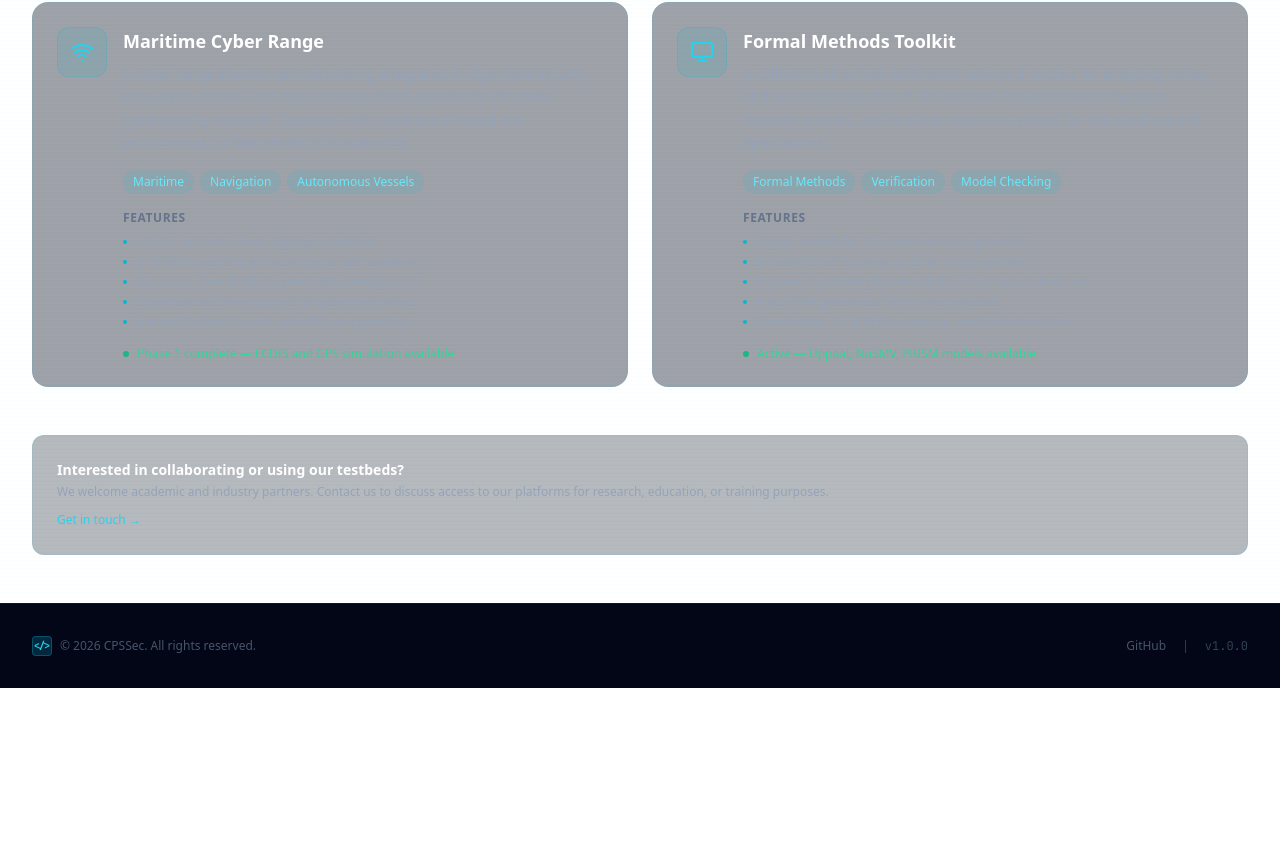
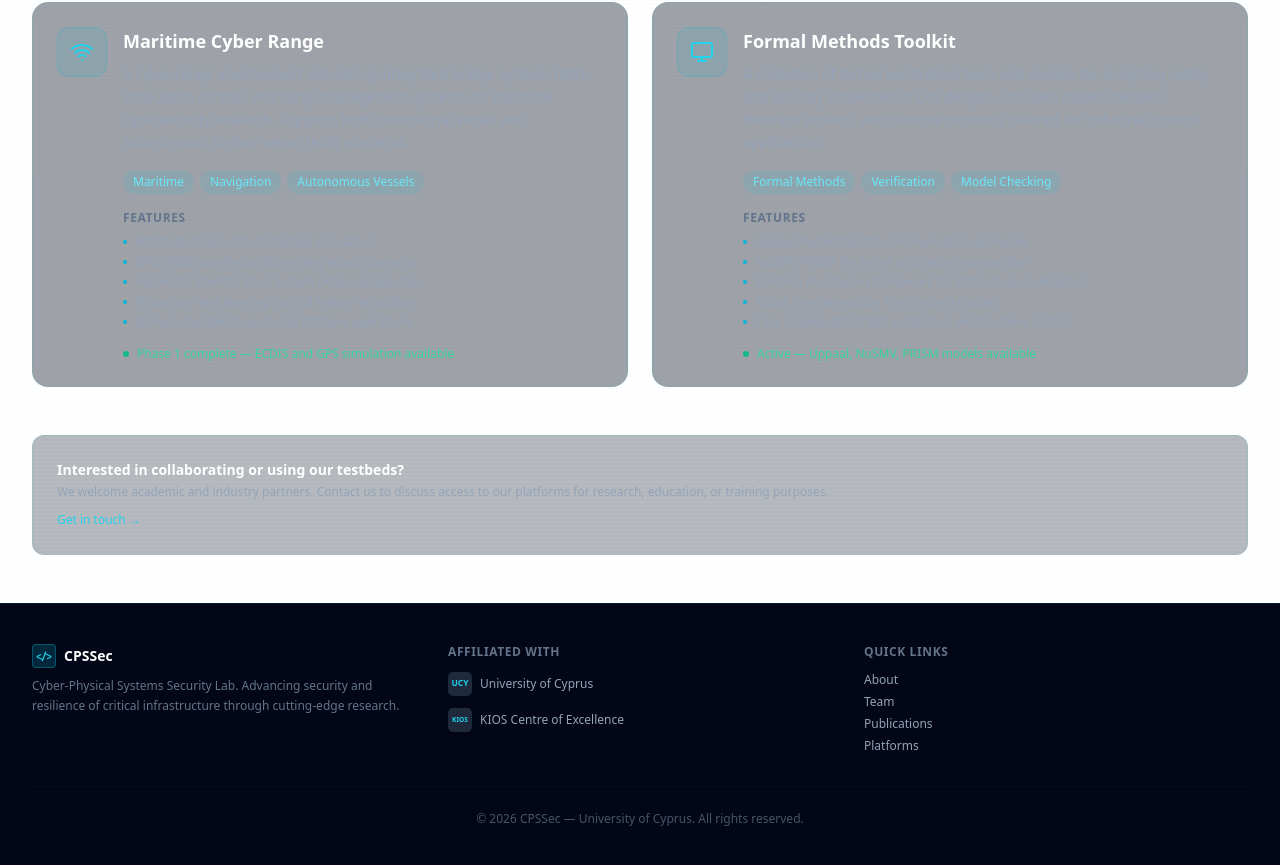
Before and after one commit to CPSsec-UCY/CPSsecWebsite, a Next.js app: page /platforms in a window 1280 px wide. Shown: the part 1099-1964 px from the top of the page. Before the commit the page ends 1787 px from the top, so only its background shows below. Built offline with nearby package versions, Linux system fonts and the light colour scheme.

Commit message:
update to css

```diff
--- a/app/layout.tsx
+++ b/app/layout.tsx
@@ -68,6 +68,7 @@ function Header() {
 
         <nav className="flex items-center gap-1 sm:gap-2">
           <NavLink href="/">Home</NavLink>
+          <NavLink href="/about">About</NavLink>
           <NavLink href="/team">Team</NavLink>
           <NavLink href="/publications">Publications</NavLink>
           <NavLink href="/platforms">Platforms</NavLink>
@@ -91,19 +92,66 @@ function NavLink({ href, children }: { href: string; children: React.ReactNode }
 function Footer() {
   return (
     <footer className="border-t border-cyber-500/10 bg-slate-950">
-      <div className="mx-auto max-w-7xl px-4 py-8 sm:px-6 lg:px-8">
-        <div className="flex flex-col items-center justify-between gap-4 sm:flex-row">
-          <div className="flex items-center gap-2 text-xs text-slate-600">
-            <div className="h-5 w-5 rounded bg-cyber-500/20 border border-cyber-500/30 flex items-center justify-center">
-              <span className="text-cyber-400 font-mono text-[10px] font-bold">&lt;/&gt;</span>
+      <div className="mx-auto max-w-7xl px-4 py-10 sm:px-6 lg:px-8">
+        <div className="grid gap-8 sm:grid-cols-3">
+          <div>
+            <div className="flex items-center gap-2">
+              <div className="h-6 w-6 rounded bg-cyber-500/20 border border-cyber-500/30 flex items-center justify-center">
+                <span className="text-cyber-400 font-mono text-[10px] font-bold">&lt;/&gt;</span>
+              </div>
+              <span className="text-sm font-bold text-white">CPSSec</span>
             </div>
-            <span>&copy; {new Date().getFullYear()} CPSSec. All rights reserved.</span>
+            <p className="mt-2 text-xs text-slate-500 leading-relaxed">
+              Cyber-Physical Systems Security Lab. Advancing security and
+              resilience of critical infrastructure through cutting-edge research.
+            </p>
           </div>
-          <div className="flex items-center gap-4 text-xs text-slate-600">
-            <a href="#" className="hover:text-cyber-400 transition-colors">GitHub</a>
-            <span className="text-slate-700">|</span>
-            <span className="font-mono text-slate-700">v1.0.0</span>
+
+          <div className="flex flex-col gap-3">
+            <span className="text-xs font-semibold uppercase tracking-wider text-slate-500">
+              Affiliated With
+            </span>
+            <a
+              href="https://www.ucy.ac.cy"
+              target="_blank"
+              rel="noopener noreferrer"
+              className="inline-flex items-center gap-2 text-xs text-slate-400 hover:text-cyber-400 transition-colors"
+            >
+              <svg viewBox="0 0 40 40" className="h-6 w-6 shrink-0" fill="none">
+                <rect width="40" height="40" rx="8" className="fill-slate-800" />
+                <text x="20" y="24" textAnchor="middle" className="fill-cyber-400 text-[14px] font-bold" fontFamily="system-ui">UCY</text>
+              </svg>
+              <span>University of Cyprus</span>
+            </a>
+            <a
+              href="https://www.kios.ucy.ac.cy"
+              target="_blank"
+              rel="noopener noreferrer"
+              className="inline-flex items-center gap-2 text-xs text-slate-400 hover:text-cyber-400 transition-colors"
+            >
+              <svg viewBox="0 0 40 40" className="h-6 w-6 shrink-0" fill="none">
+                <rect width="40" height="40" rx="8" className="fill-slate-800" />
+                <text x="20" y="24" textAnchor="middle" className="fill-cyber-400 text-[11px] font-bold" fontFamily="system-ui">KIOS</text>
+              </svg>
+              <span>KIOS Centre of Excellence</span>
+            </a>
           </div>
+
+          <div className="flex flex-col gap-3">
+            <span className="text-xs font-semibold uppercase tracking-wider text-slate-500">
+              Quick Links
+            </span>
+            <div className="flex flex-col gap-1.5">
+              <a href={p("/about")} className="text-xs text-slate-400 hover:text-cyber-400 transition-colors">About</a>
+              <a href={p("/team")} className="text-xs text-slate-400 hover:text-cyber-400 transition-colors">Team</a>
+              <a href={p("/publications")} className="text-xs text-slate-400 hover:text-cyber-400 transition-colors">Publications</a>
+              <a href={p("/platforms")} className="text-xs text-slate-400 hover:text-cyber-400 transition-colors">Platforms</a>
+            </div>
+          </div>
+        </div>
+
+        <div className="mt-8 border-t border-cyber-500/5 pt-6 text-center text-xs text-slate-600">
+          &copy; {new Date().getFullYear()} CPSSec — University of Cyprus. All rights reserved.
         </div>
       </div>
     </footer>
--- a/content/team/angelos-marnerides.json
+++ b/content/team/angelos-marnerides.json
@@ -5,7 +5,6 @@
   "role": "Lab Director",
   "bio": "Prof. Angelos K. Marnerides is the Director of the Cyber-Physical Systems Security Lab and a faculty member at the Department of Electrical & Computer Engineering, KIOS Centre of Excellence, University of Cyprus. His research spans cyber-physical systems security, smart grid protection, network security, anomaly detection, and critical infrastructure resilience. He has published extensively on industrial control system forensics, energy theft detection, malware analysis, and intrusion detection systems.",
   "shortBio": "Lab Director and Professor specializing in CPS security and critical infrastructure protection.",
-  "avatarUrl": "/images/team/angelos-marnerides.jpg",
   "socials": {
     "email": "amarne01@ucy.ac.cy",
     "googleScholar": "https://scholar.google.com/citations?user=y-lCslsAAAAJ&hl=en",
--- a/content/team/vasilis-ieropoulos.json
+++ b/content/team/vasilis-ieropoulos.json
@@ -5,7 +5,6 @@
   "role": "Postdoctoral Researcher",
   "bio": "Vasilis Ieropoulos is a Postdoctoral Researcher at the KIOS Centre of Excellence, University of Cyprus, and a member of the Cyber-Physical Systems Security Lab. His research focuses on intrusion detection for resource-constrained IoT devices, federated learning at the edge, radio frequency vulnerabilities, and GPS/GNSS interference. He has published on collaborative intrusion detection, RF security, and cyber range federation.",
   "shortBio": "Postdoctoral researcher in IoT security, intrusion detection, and embedded systems.",
-  "avatarUrl": "/images/team/vasilis-ieropoulos.jpg",
   "socials": {
     "email": "ieropoulos.vasilis@ucy.ac.cy",
     "googleScholar": "https://scholar.google.com/citations?user=IPPH1vQAAAAJ&hl=en",
```
